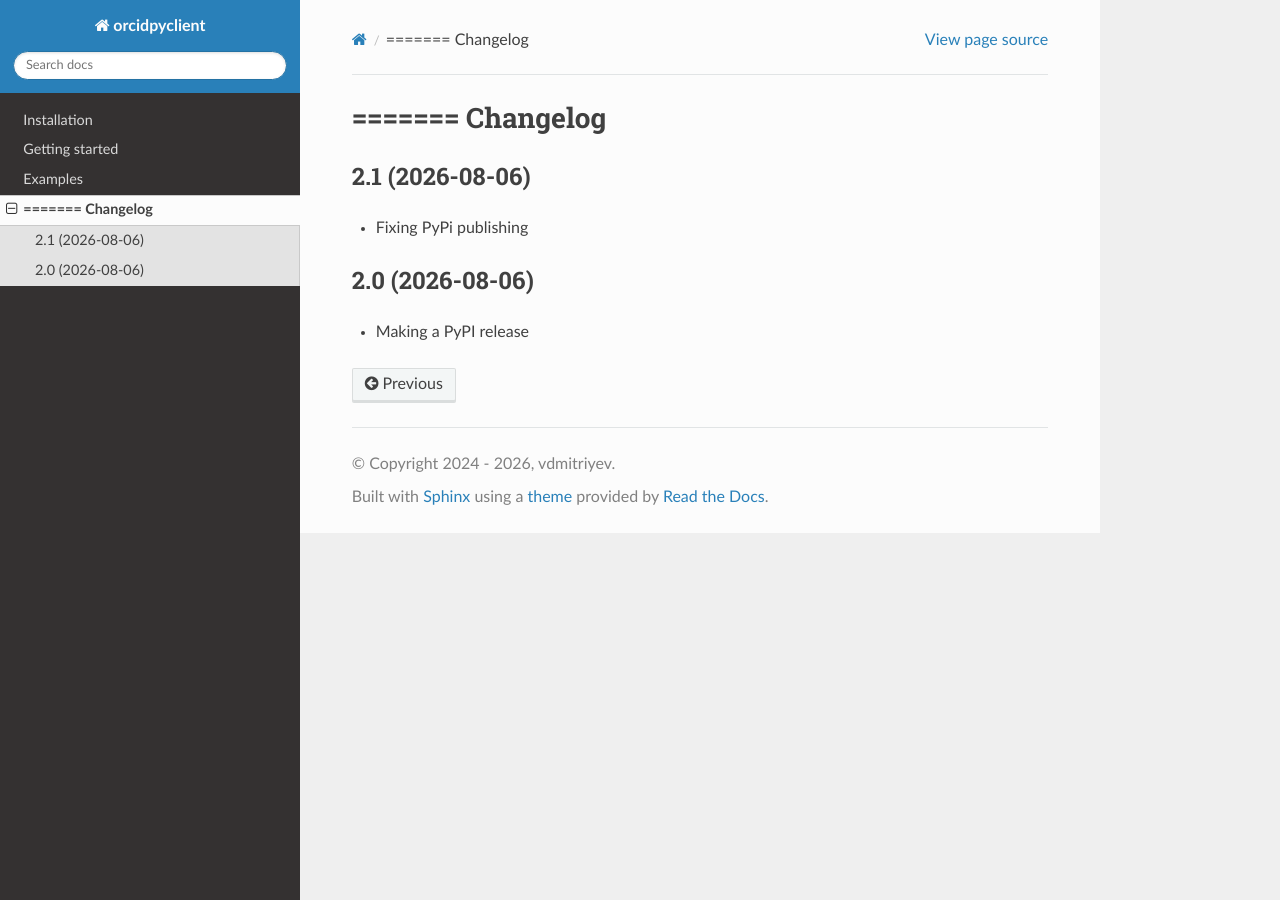
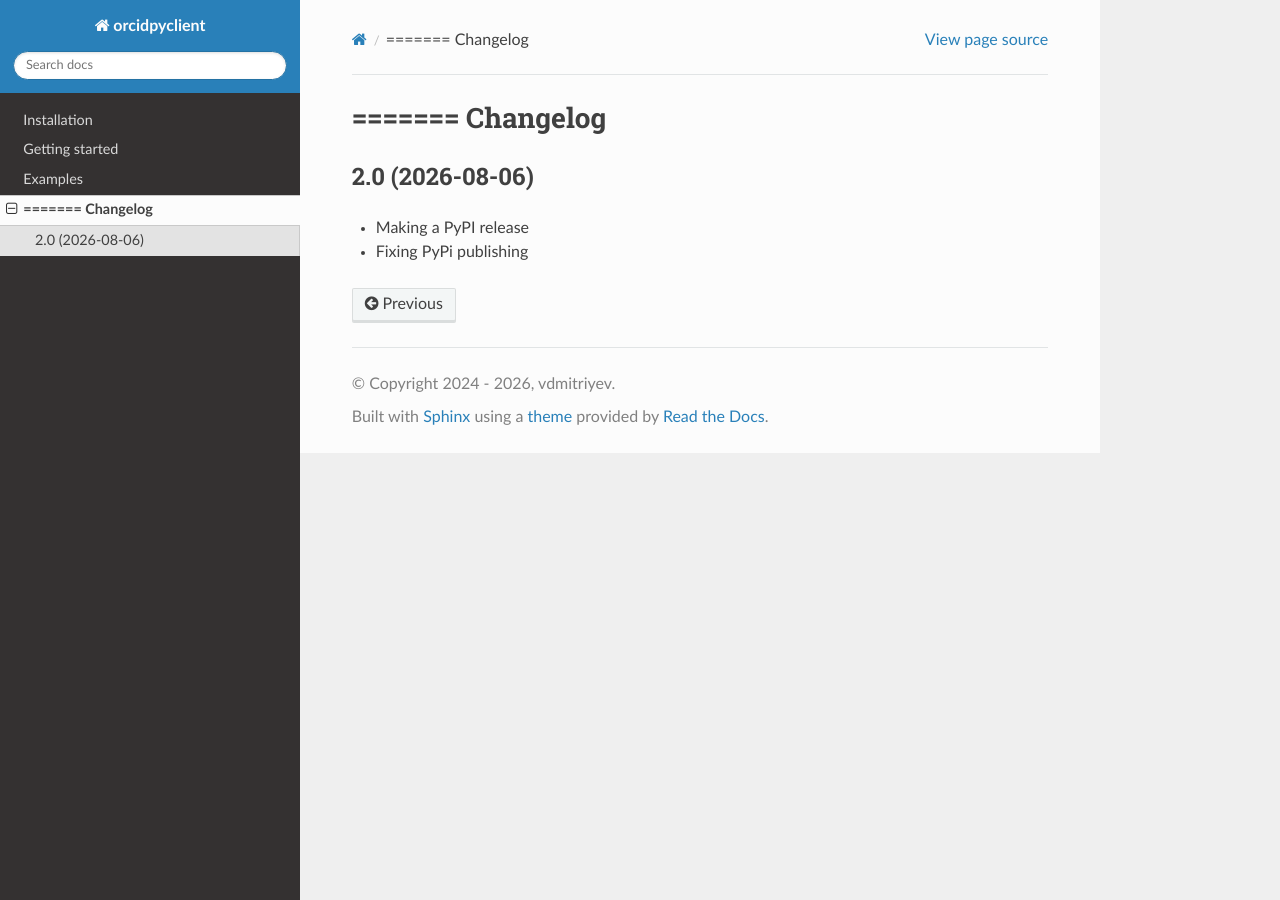
Before and after one commit to vdmitriyev/orcidpyclient, a Sphinx documentation site: the page built from docs/changelog.md, in a window 1280 px wide. Built offline with Sphinx 7.4.7 and the Read the Docs theme 3.1.0, drawn with Linux system fonts in a browser that asks for light colours.

```diff
--- a/docs/changelog.md
+++ b/docs/changelog.md
@@ -1,13 +1,9 @@
 =======
 Changelog
 =======
-
-2.1 (2026-08-06)
--------------------
-
-* Fixing PyPi publishing
 
 2.0 (2026-08-06)
 -------------------
 
 * Making a PyPI release
+* Fixing PyPi publishing
--- a/setup.py
+++ b/setup.py
@@ -10,7 +10,7 @@
 
 setup(
     name="orcidpyclient",
-    version="2.1",
+    version="2.0",
     description="A simple wrapper around the ORCID.org API",
     long_description=get_long_description(),
     long_description_content_type="text/markdown",
```
Also changed, not shown: 2 other files.
